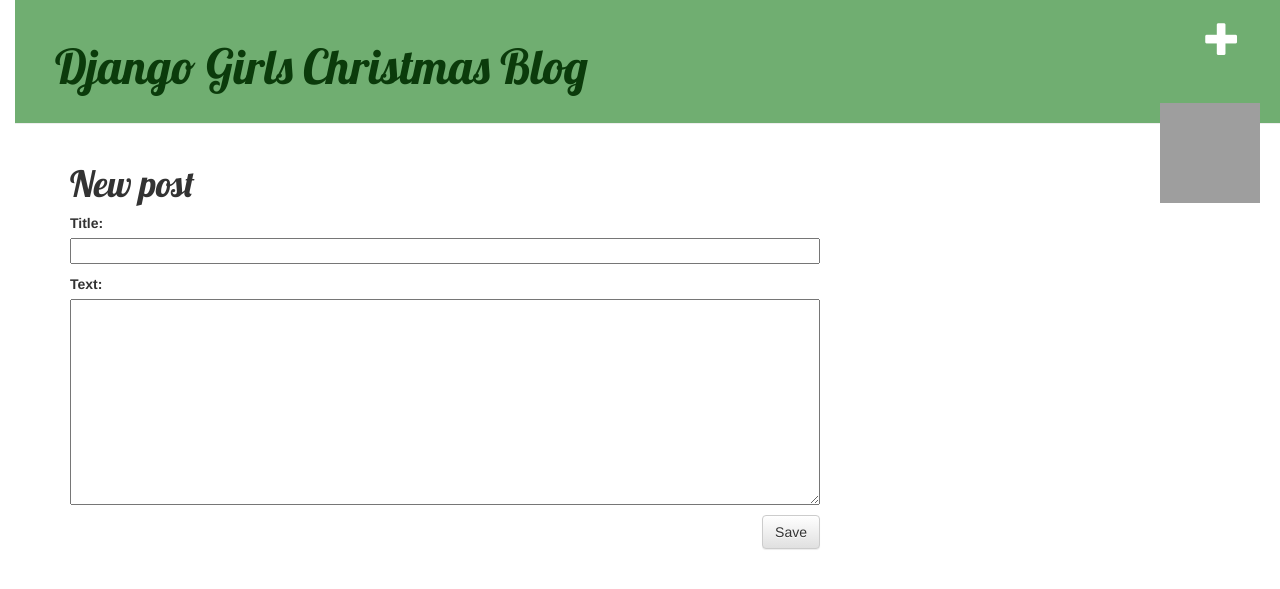
After one commit to dmulak/my-first-blog, a Django app: page /post/new/ in a window 1280 px wide. The commit adds this page. Shown: the top 589 px of the page. Run offline with Django 3.2, Linux system fonts and the light colour scheme; some libraries are stand-ins or nearby versions; grey boxes are pictures that could not be loaded.

Commit message:
Created form which submits

```diff
--- /dev/null
+++ b/blog/forms.py
@@ -0,0 +1,9 @@
+from django import forms
+from .models import Post
+
+
+class PostForm(forms.ModelForm):
+
+    class Meta:
+        model = Post
+        fields = ('title', 'text',)
--- a/blog/templates/blog/base.html
+++ b/blog/templates/blog/base.html
@@ -10,6 +10,7 @@
 
 <body>
     <div class="page-header">
+        <a href="{% url 'post_new' %}" class="top-menu"><span class="glyphicon glyphicon-plus"></span></a>
         <h1><a href="/">Django Girls Christmas Blog</a></h1>
         <img src="http://wallpapers9.org/wp-content/uploads/2015/12/2015-Christmas-tree-transparent-background-2.png" height=100px width=100px>
     </div>
--- /dev/null
+++ b/blog/templates/blog/post_edit.html
@@ -0,0 +1,9 @@
+{% extends 'blog/base.html' %}
+
+{% block content %}
+    <h1>New post</h1>
+    <form method="POST" class="post-form">{% csrf_token %}
+        {{ form.as_p }}
+        <button type="submit" class="save btn btn-default">Save</button>
+    </form>
+{% endblock %}
--- a/blog/urls.py
+++ b/blog/urls.py
@@ -4,4 +4,5 @@
 urlpatterns = [
     url(r'^post/(?P<pk>\d+)/$', views.post_detail, name='post_detail'),
     url(r'^$', views.post_list, name='post_list'),
+    url(r'^post/new/$', views.post_new, name='post_new'),
 ]
--- a/blog/views.py
+++ b/blog/views.py
@@ -1,6 +1,7 @@
-from django.shortcuts import render, get_object_or_404
+from django.shortcuts import render, get_object_or_404, redirect
 from django.utils import timezone
 from .models import Post
+from .forms import PostForm
 
 
 def post_list(request):
@@ -11,3 +12,17 @@
 def post_detail(request, pk):
     post = get_object_or_404(Post, id=pk)
     return render(request, 'blog/post_detail.html', {'post': post})
+
+
+def post_new(request):
+    if request.method == "POST":
+        form = PostForm(request.POST)
+        if form.is_valid():
+            post = form.save(commit=False)
+            post.author = request.user
+            post.published_date = timezone.now()
+            post.save()
+            return redirect('post_detail', pk=post.pk)
+    else:
+        form = PostForm()
+    return render(request, 'blog/post_edit.html', {'form': form})
```
